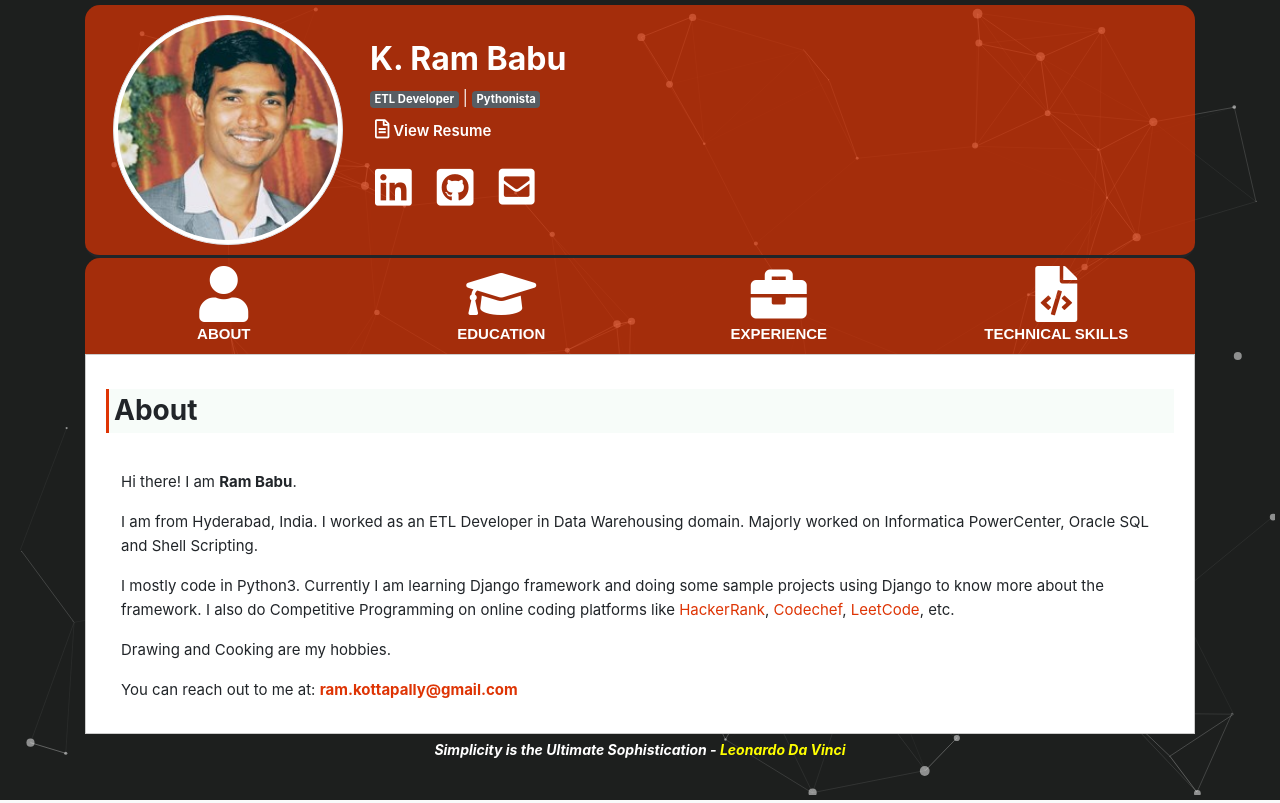
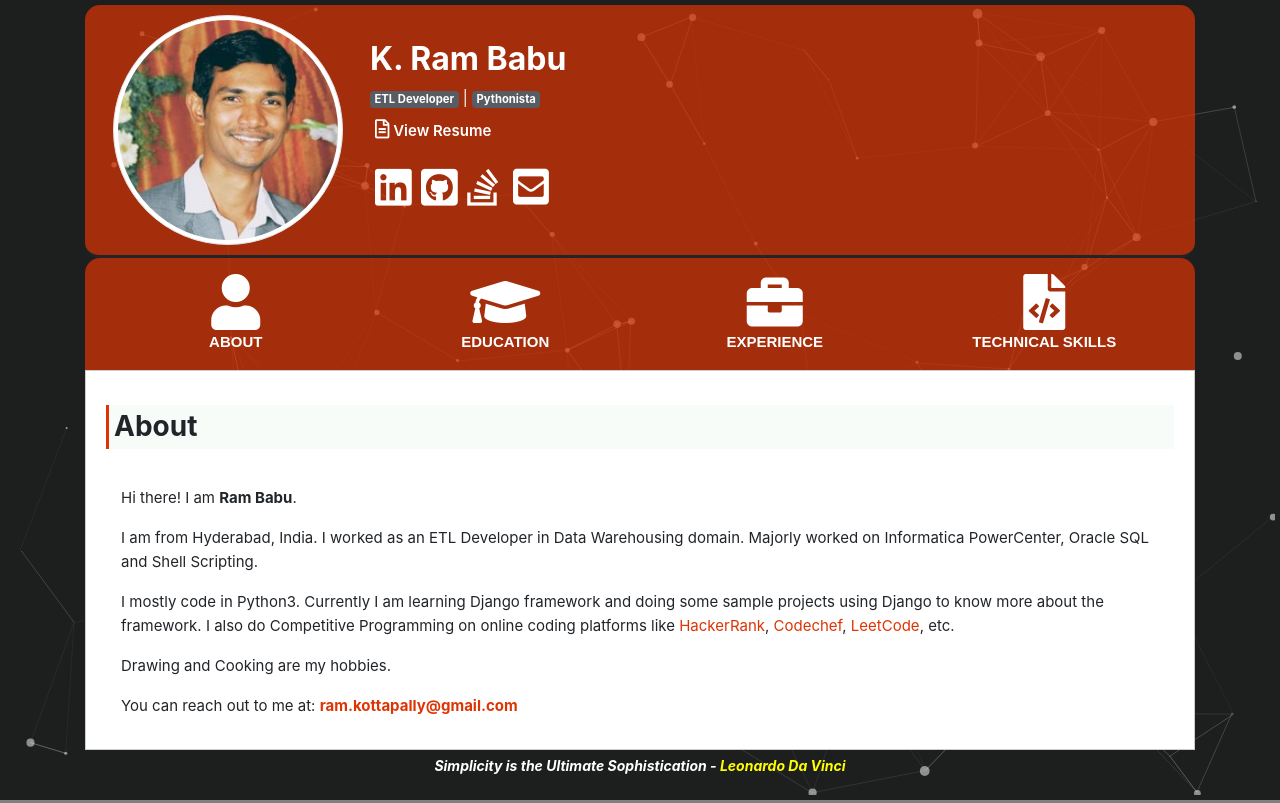
Before and after one commit to Ram-95/ram-95.github.io, a PHP site: page / in a window 1280 px wide. Run offline with PHP 8.4, Linux system fonts and the light colour scheme; some libraries are stand-ins or nearby versions.

Commit message:
Add Stackoverflow icon

```diff
--- a/index.html
+++ b/index.html
@@ -60,6 +60,25 @@
 					<a href="https://drive.google.com/file/d/1eovFXLIf1yaXePfZHqjYcv-sUaCFAKbn/view?usp=sharing"
 						target=" _blank"><i class="far fa-file-alt"></i>&nbsp;View Resume</a>
 				</div>
+				<!--
+				<div>
+					<span class="fa-stack fa-2x">
+						<i class="fa fa-circle fa-stack-2x icon-background"></i>
+						<i class="fas fa-envelope fa-stack-1x" style="color: white; font-size: 1.8rem;"></i>
+					</span>
+					<span class="fa-stack fa-2x">
+						<i class="fa fa-circle fa-stack-2x icon-background"></i>
+						<i class="fab fa-github fa-stack-1x" style="color: white;"></i>
+					</span>
+					<span class="fa-stack fa-2x">
+						<i class="fa fa-circle fa-stack-2x icon-background"></i>
+						<i class="fab fa-linkedin-in fa-stack-1x" style="color: white;"></i>
+					</span>
+					<span class="fa-stack fa-2x">
+						<i class="fa fa-circle fa-stack-2x icon-background"></i>
+						<i class="fab fa-stack-overflow fa-stack-1x" style="color: white;"></i>
+					</span>
+				</div> -->
 
 				<div class="row social-bar bg-black mt-2">
 
@@ -79,6 +98,13 @@
 					</div>
 
 					<div class="social_btns col-xs-1 col-sm-1 col-md-1 ml-3">
+						<span title="StackOverflow">
+							<a href="https://stackoverflow.com/users/2773206/ram" target="_blank"><i
+									class='fab fa-stack-overflow social'></i></a>
+						</span>
+					</div>
+
+					<div class="social_btns col-xs-1 col-sm-1 col-md-1 ml-3">
 						<span title="Gmail">
 							<a href="mailto:ram.kottapally@gmail.com" target="_blank"><i
 									class='gmail fas fa-envelope-square social' style="font-size: 41px;"></i></a>
@@ -94,7 +120,7 @@
 		<nav class="navigation-bar main-content">
 
 			<!-- Nav pills -->
-			<ul class="nav" role="tablist">
+			<ul class="nav navbar" role="tablist">
 				<li class="nav-item active col-md-3">
 					<a class="nav-link" data-toggle="pill" href="#home" title="About"><i class='fas fa-user'></i>
 						<br>
--- a/styles.css
+++ b/styles.css
@@ -56,7 +56,7 @@ body {
 .social-bar {
 	margin-right: -15px;
 	margin-left: -15px;
-	display: flex;
+	display: inline-flex;
 	flex-direction: row;
 	flex-wrap: nowrap;
 }
@@ -296,6 +296,7 @@ td {
 	padding: 10px;
 }
 
+
 @media only screen and (max-width: 600px) {
 	.social_btns {
 		margin: none;
```
